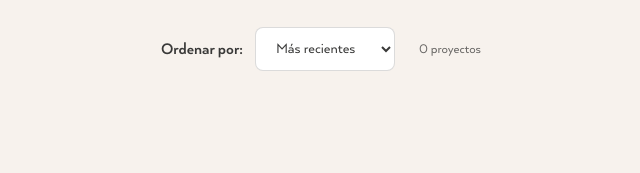
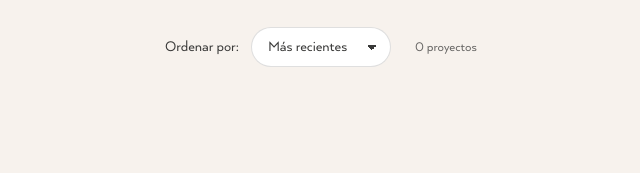
Before and after one commit to Dimension-Girasol/DG-Portfolio, a plain HTML site: page index.html in a window 1280 px wide. Shown: the part 1215-1388 px from the top of the page, 319-959 px from the left. Drawn offline with Linux system fonts and the light colour scheme; no server answers.

Commit message:
feat(projects/selector): Implement selector design

```diff
--- a/style/main.scss
+++ b/style/main.scss
@@ -5,6 +5,7 @@
 @use "projects/projects";
 @use "projects/card-gallery-projects";
 @use "projects/modal-detail-project";
+@use "projects/selector";
 @use "laser/laser";
 @use "merch/merch";
 @use "about/about";
--- /dev/null
+++ b/style/projects/selector.css
@@ -0,0 +1,18 @@
+/* ================= SELECTORES DE PROYECTOS: en forma de píldora ================= */
+.projects__sorter-select {
+  height: 40px;
+  padding: 0 36px 0 16px;
+  border-radius: 999px;
+  border-color: var(--strokeSubtle);
+  appearance: none;
+  background-image: linear-gradient(45deg, transparent 50%, currentColor 50%),
+    linear-gradient(135deg, currentColor 50%, transparent 50%);
+  background-position: calc(100% - 18px) 50%, calc(100% - 13px) 50%;
+  background-size: 5px 5px;
+  background-repeat: no-repeat;
+}
+
+.projects__sorter {
+  font-family: "Arquitecta";
+  font-size: 1rem;
+}
```
Also changed, not shown: style/main.css.
